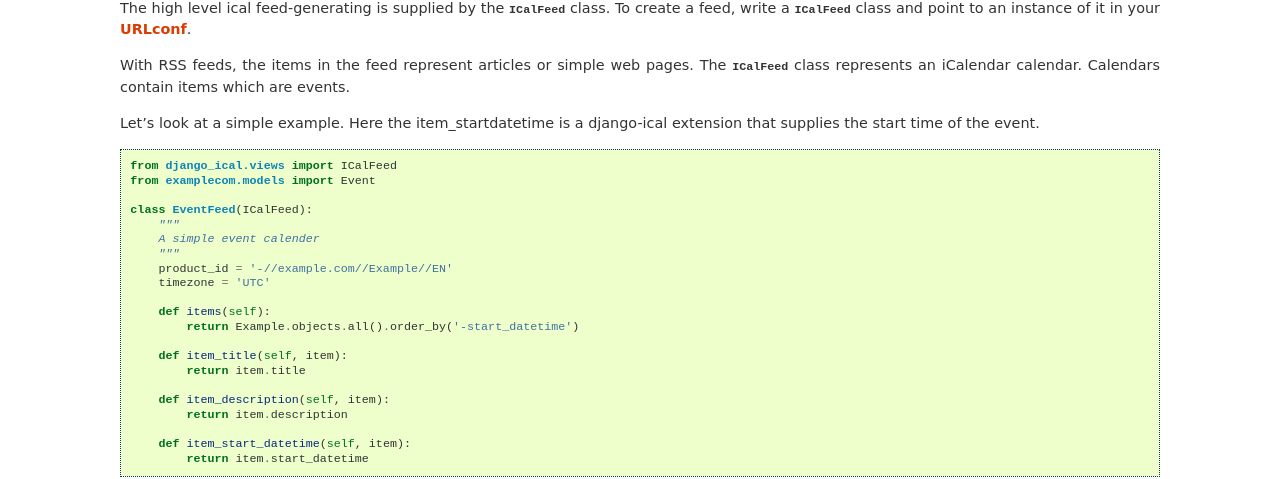
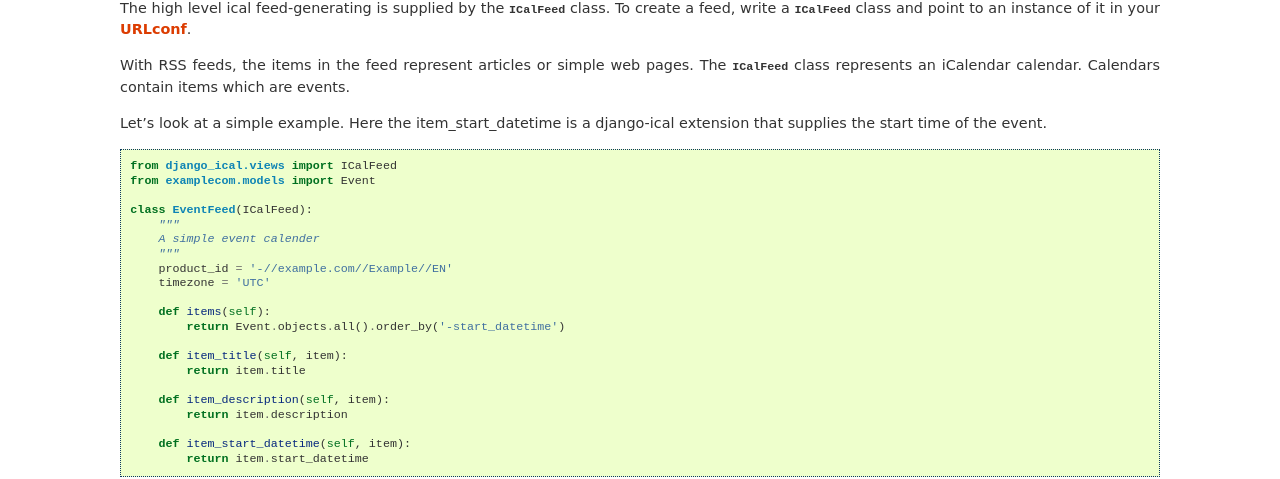
Before and after one commit to jazzband/django-ical, a Sphinx documentation site: the page built from docs/source/usage.rst, in a window 1280 px wide. Shown: the part 237-716 px from the top of the page. Built offline with Sphinx 7.4.7, drawn with Linux system fonts in a browser that asks for light colours.

Commit message:
Small doc fixes

```diff
--- a/docs/source/usage.rst
+++ b/docs/source/usage.rst
@@ -13,7 +13,7 @@
 The :class:`ICalFeed <django_ical.views.ICalFeed>` class represents an
 iCalendar calendar. Calendars contain items which are events.
 
-Let's look at a simple example. Here the item_startdatetime is a django-ical
+Let's look at a simple example. Here the item_start_datetime is a django-ical
 extension that supplies the start time of the event.
 
 .. code-block:: python
@@ -29,7 +29,7 @@
         timezone = 'UTC'
 
         def items(self):
-            return Example.objects.all().order_by('-start_datetime')
+            return Event.objects.all().order_by('-start_datetime')
 
         def item_title(self, item):
             return item.title
```
